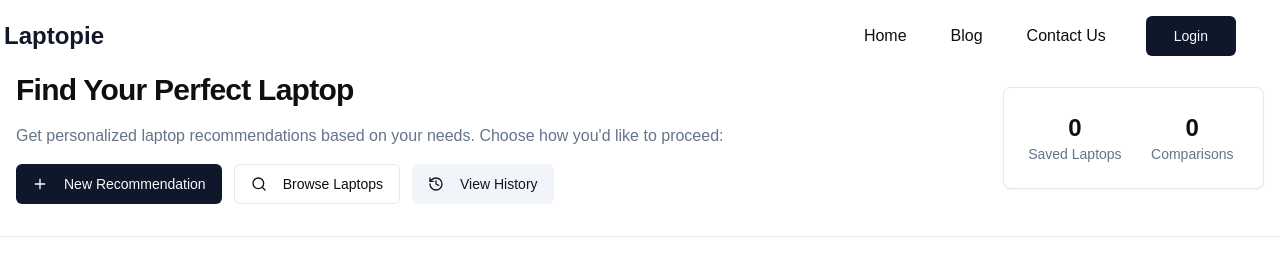
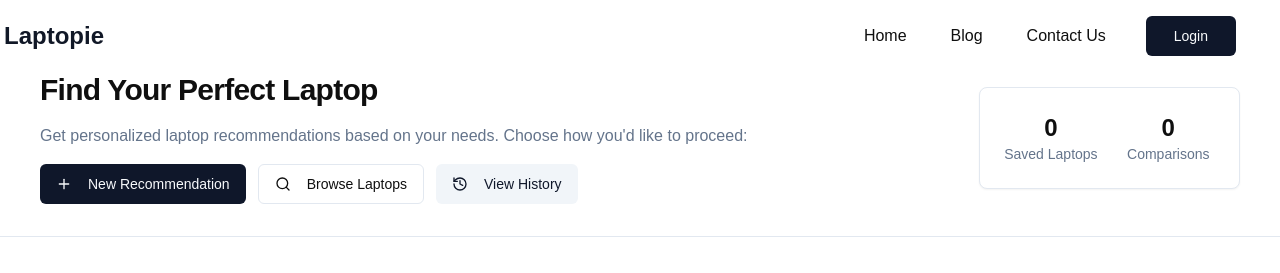
Before and after one commit to samh7/laptopie-nextjs, a Next.js app: page /home in a window 1280 px wide. Shown: the top 273 px of the page. Built offline with nearby package versions, Linux system fonts and the light colour scheme; no server answers.

Commit message:
padding changes

```diff
--- a/src/components/home/HeroSection.tsx
+++ b/src/components/home/HeroSection.tsx
@@ -16,8 +16,8 @@ export function HeroSection({
   imageSrc,
 }: HeroSectionProps) {
   return (
-    <div className="relative bg-background border-b">
-      <div className="container mx-auto px-4 py-8">
+    <div className="relative  bg-background border-b">
+      <div className="container px-5 md:px-10 mx-auto py-8">
         <div className="flex flex-col md:flex-row items-center justify-between gap-8">
           {/* Welcome Section */}
           <motion.div
```
